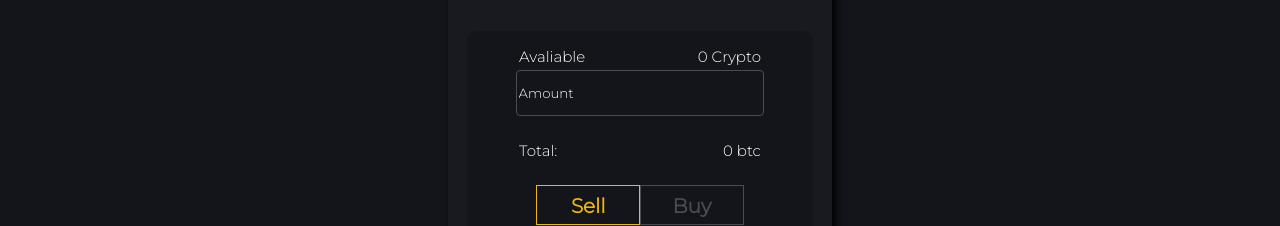
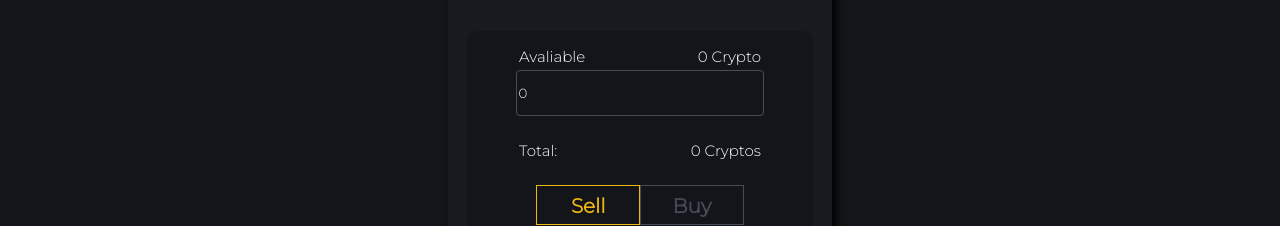
Before and after one commit to pjp-repos/PF-Client, a React (Create React App) app: page /order in a window 1280 px wide. Shown: the part 372-598 px from the top of the page. Built offline with nearby package versions, Linux system fonts and the light colour scheme; no server answers.

Commit message:
validate

```diff
--- a/src/Components/Orders/Order.js
+++ b/src/Components/Orders/Order.js
@@ -7,11 +7,12 @@ import {
     selectSymbols,
     selectSessionIsAuthenticated,
     selectSessionToken,
-    selectPortfolio
+    selectPortfolio,
+    selectPairAll
  } from "../../Redux/Selectors/selectors";
 import { useSelector,useDispatch} from "react-redux";
 import {
-    getSymbols, getPortfolio
+    getSymbols, getPortfolio,getPair
 } from '../../Redux/Actions/actionCreators';
 import nomoney from "../../Assets/Images/nomoney.png"
 import {setSymbol1,setSymbol2,validatePair,validateSubmit} from "./OrderFunctions"
@@ -41,11 +42,18 @@ export default function Order(){
     const isAuthenticated = useSelector(selectSessionIsAuthenticated);
     const portfolio = useSelector(selectPortfolio);
     const token = useSelector(selectSessionToken);
+    const pairValid = useSelector(selectPairAll);
 
+    console.log(pairValid);
     React.useEffect(() => {
       getSymbols(dispatch,token);
       getPortfolio(dispatch,token);
     }, []);
+
+    React.useEffect(() => {
+      if(validatePair(symbolsState))
+         getPair(dispatch,token,symbolsState.symbol1,symbolsState.symbol2);
+    },[symbolsState]);
 
     const handleSubmit = () => {
         setErrorSubmit("");
@@ -78,8 +86,6 @@ export default function Order(){
        setSymbol1(setSymbolsState,portfolio,e,symbolsState);
      else
        setSymbol2(setSymbolsState,symbols,e,symbolsState)
-
-      console.log(validatePair(symbolsState,e));
     }
 
    return (
@@ -113,18 +119,23 @@ export default function Order(){
                 </DivSellBuy>
             </DivTrade>
             <DivInfo>
-               <Info></Info>
+               {
+                 pairValid[1] === 2 && <Info> 1 {symbolsState.symbol1} equals: {(pairValid[0].price).toFixed(8)} {symbolsState.symbol2}</Info>
+               }
+               {
+                 pairValid[1] === 3 && <Info> Error Pair Invalid</Info>
+               }
             </DivInfo>
             <SubmitDiv type = {stateOrder.type}>
                 <DivTotal>
                    <Info>Avaliable</Info>
                    <Info>{`${symbolsState.symbol1price}  ${symbolsState.symbol1}`} </Info>
                 </DivTotal>
-                <InputSellBuy id = "amount" type = "number" onChange = {(e) => handlerType(e.target.id,e.target.value)} placeholder="Amount"/>
-                { stateOrder.type === "Limit" && <InputSellBuy type = "number" onChange={(e) => handlerType(e.target.id,e.target.value)} id = "limit" placeholder="Limit"/> }
+                <InputSellBuy id = "amount" type = "number"  value = {stateOrder.amount} onChange = {(e) => handlerType(e.target.id,e.target.value)} placeholder="Amount"/>
+                { stateOrder.type === "Limit" && <InputSellBuy value = {stateOrder.limit} type = "number" onChange={(e) => handlerType(e.target.id,e.target.value)} id = "limit" placeholder="Limit"/> }
                 <DivTotal>
                    <Info>Total:</Info>
-                   <Info>0 btc</Info>
+                   {pairValid[1] === 2 ? <Info>{(pairValid[0].price*parseInt(stateOrder.amount)).toFixed(8)} {symbolsState.symbol2}</Info> :<Info>0 Cryptos</Info>}
                 </DivTotal>
                 {<ContainerOptionsOrders>
                    <ButtonOption border name = "typeOrder" onClick =  {(e) => handlerType(e.target.name,e.target.id)} actual = {stateOrder.typeOrder} id ="Sell">Sell</ButtonOption>
--- a/src/Components/Orders/OrderFunctions.js
+++ b/src/Components/Orders/OrderFunctions.js
@@ -19,10 +19,8 @@ export const setSymbol1 = (setSymbolsState,portfolio,e,symbolsState) =>{
     })
 }
 
-export const validatePair = (symbolsState,e) => {
-    if(e.target.id === "symbol1" && symbolsState.symbol2 !== "Crypto")
-      return true
-    else if (symbolsState.symbol1 !== "Crypto" && e.target.id === "symbol2")
+export const validatePair = (symbolsState) => {
+    if( symbolsState.symbol1 !== "Crypto" && symbolsState.symbol2 !== "Crypto")
       return true
     return false;
 }
```
